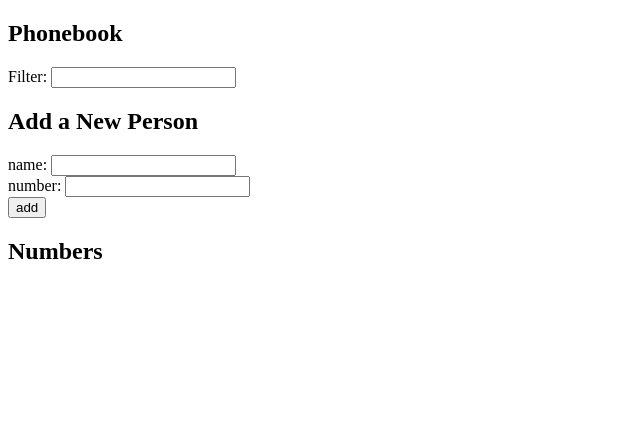
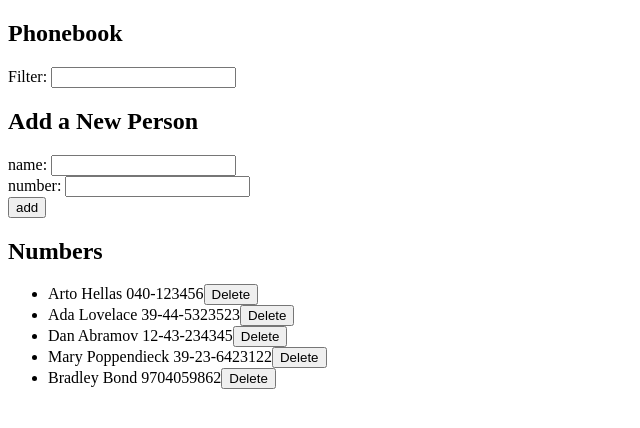
Before and after one commit to bbond766/FullStackExercises, a React (Create React App) app in the folder part2/Phonebook/phonebook/: page / in a window 1280 px wide. Shown: the top 428 px of the page, without its empty margins (0-640 px from the left). Built offline with nearby package versions, Linux system fonts and the light colour scheme; no server answers; data requests are answered from the project's data file.

Commit message:
Completed exercises 2.17

```diff
--- a/part2/Phonebook/phonebook/src/App.js
+++ b/part2/Phonebook/phonebook/src/App.js
@@ -2,7 +2,6 @@ import React, { useState, useEffect} from 'react'
 import RenderPhoneBook from './Components/RenderPhoneBook'
 import Filter from './Components/Filter'
 import personsService from './Services/persons'
-import axios from 'axios'
 
 const App = () => {
   const [persons, setPersons] = useState([])
@@ -55,6 +54,19 @@ const filterPerson = (event) =>{
   setPersons(Filter({showAll},{persons},{event}))
 }
 
+const deletePerson = (props) => {
+  let personId = persons.find(function(person){
+    if (person.name === props){
+        return(person.id)
+    }
+    return (0)
+  })
+  let message = "Delete " + props + "?"
+  if(window.confirm(message)){
+    personsService.remove(personId.id)
+  }
+}
+
   return (
     <div>
       <h2>Phonebook</h2>
@@ -77,7 +89,7 @@ const filterPerson = (event) =>{
           <div><button type="submit">add</button></div>
         </form>
         </div>
-        <RenderPhoneBook nameToShow = {nameToShow} persons ={persons}></RenderPhoneBook>
+        <RenderPhoneBook nameToShow = {nameToShow} deletePerson = {deletePerson}/>
     </div>
   )
 }
--- a/part2/Phonebook/phonebook/src/Components/RenderPersonDetails.js
+++ b/part2/Phonebook/phonebook/src/Components/RenderPersonDetails.js
@@ -1,10 +1,15 @@
 import React from 'react'
 
-const RenderPersonDetails = ({nameToShow}, {persons}) => {
-	return(nameToShow.map(persons =>(
-        <li key = {persons.name}>{persons.name} {persons.number}</li>
-    )))
+const RenderPersonDetails = ({nameToShow, deletePerson}) => {
+	console.log(nameToShow)
+
+  let output = nameToShow.map(person =>
+        <li key = {person.name}>{person.name} {person.number}
+        <button onClick = {() => deletePerson(person.name)}>Delete
+        </button>
+        </li>
+    )
+  return(output)
 }
 
-
 export default RenderPersonDetails
--- a/part2/Phonebook/phonebook/src/Components/RenderPhoneBook.js
+++ b/part2/Phonebook/phonebook/src/Components/RenderPhoneBook.js
@@ -2,8 +2,8 @@ import React from 'react'
 import RenderPersonDetails from './RenderPersonDetails'
 
 
-const RenderPhoneBook = ({nameToShow},{persons}) => {
-	let displayNames = RenderPersonDetails({nameToShow},{persons})
+const RenderPhoneBook = ({nameToShow, deletePerson}) => {
+	let displayNames = RenderPersonDetails({nameToShow, deletePerson})
 
 	return(
 		<div>
@@ -15,6 +15,4 @@ const RenderPhoneBook = ({nameToShow},{persons}) => {
     )
 }
 
-
-
 export default RenderPhoneBook
--- a/part2/Phonebook/phonebook/src/Services/persons.js
+++ b/part2/Phonebook/phonebook/src/Services/persons.js
@@ -1,5 +1,5 @@
 import axios from 'axios'
-const baseUrl = 'http://localhost:3001/notes'
+const baseUrl = 'http://localhost:3001/persons'
 
 const getAll = () => {
   const request = axios.get(baseUrl)
@@ -11,4 +11,8 @@ const create = newObject => {
   return request.then(response => response.data)
 }
 
-export default {getAll, create}
+const remove = (props) =>{
+	return axios.delete(`${baseUrl}/${props}`)
+}
+
+export default {getAll, create, remove}
```
